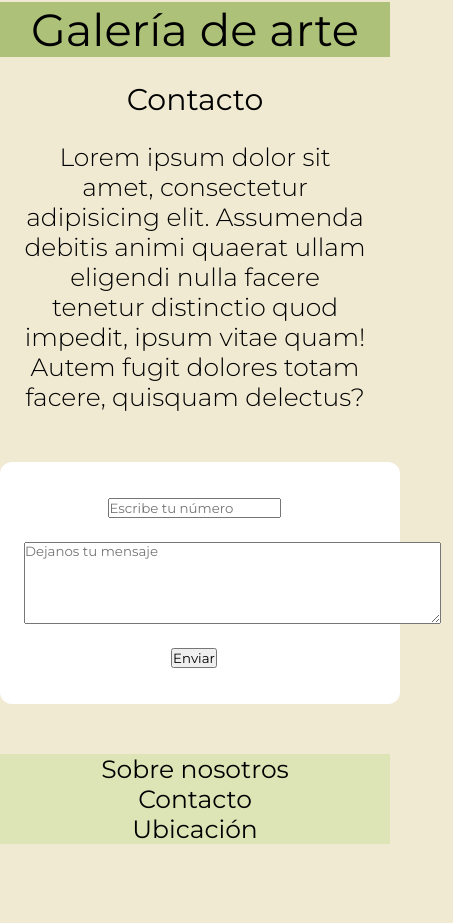
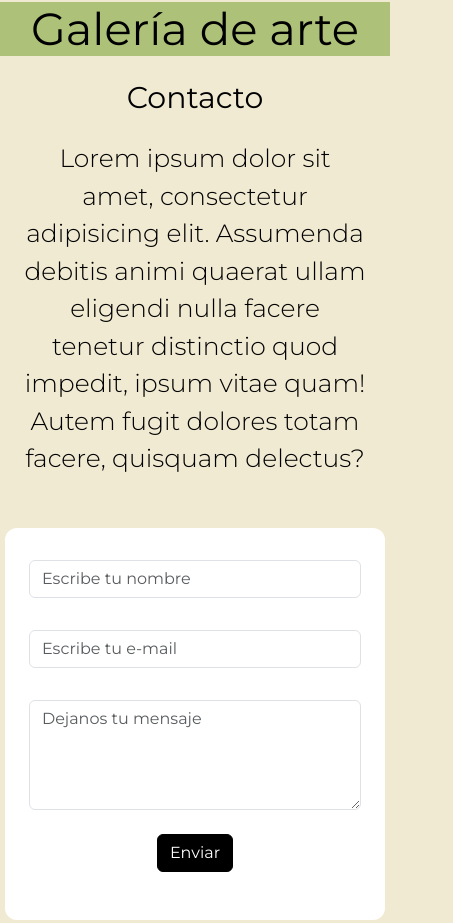
Before and after one commit to TizianoParto/GDA, a plain HTML site: page paginas/contacto.html in a window 390 px wide. Shown: the top 923 px of the page, 453 px wide, since content can reach past the window. Before the commit the page ends 844 px from the top, so only its background shows below. Drawn offline with nearby package versions, Linux system fonts and the light colour scheme.

Commit message:
Actualización formulario bootstrap y footer

```diff
--- a/css/style.css
+++ b/css/style.css
@@ -7,7 +7,6 @@
 
 body{
     background-color: rgb(240, 234, 210);
-    background-size: cover;
 }
 
 header{
@@ -89,7 +88,7 @@ main p{
     height: 500px;
 }
 
-.form{
+form{
     width: 500px;
     background-color: white;
     padding: 24px;
@@ -100,13 +99,14 @@ main p{
     text-align: center;
 }
 
-.box{
-    margin: 12px;
-    text-align: left;
+button{
+    background-color: black  !important;
+    border-color: black !important;
 }
 
-.button{
-    margin: 12px;
+button:hover{
+    background-color: white  !important;
+    color: black !important;
 }
 
 .mapa{
@@ -116,11 +116,13 @@ main p{
     margin: 50px;
 }
 
+
 footer{
     height: auto;
     width: 100%;
     background-color: rgb(221, 229, 182);
     text-align: center;
+    position: relative;
     bottom: 0;
     margin-top: 24px;
 }
@@ -133,41 +135,35 @@ footer h3 a{
     margin: 50px;
 }
 
+#if{
+    position: absolute;
+}
+
+
 @media (max-width:480px){
     header h1 a{
         font-size: 45px;
-        color: black;
-        text-decoration: none;
         font-weight: 400;
     }
 
     main h2{
         font-size: 30px;
-        color: black;
         font-weight: 400;
-        text-align: center;
-        margin: 24px;
     }
 
     main ul a{
         font-size: 25px;
-        color: black;
-        text-decoration: none;
         font-weight: 300;
-        text-align: center;
     }
 
     main p{
         font-size: 25px;
-        color: black;
         font-weight: 300;
-        text-align: center;
     }
 
     #museum{
         display: grid;
         grid-template-columns: 1fr;
-        place-items: center;
         margin: auto;
     }
 
@@ -177,33 +173,11 @@ footer h3 a{
         margin-top: 50px;
     }
 
-    .form{
-        width: 400px;
-        background-color: white;
-        padding: 24px;
-        margin: auto;
-        margin-top: 50px;
-        margin-bottom: 50px;
-        border-radius: 12px;
-        text-align: center;
-    }
-
-    .box{
-        margin: 12px;
-        text-align: left;
-        margin-left: auto;
-    }
-
-    .button{
-        margin: 12px;
-        margin-left: auto;
+    form{
+        width: 380px !important;
     }
 
     footer h3 a{
         font-size: 25px;
-        color: black;
-        text-decoration: none;
-        font-weight: 400;
-        margin: 50px;
     }
 }
--- a/paginas/contacto.html
+++ b/paginas/contacto.html
@@ -5,6 +5,7 @@
         <link rel="preconnect" href="https://fonts.googleapis.com">
         <link rel="preconnect" href="https://fonts.gstatic.com" crossorigin>
         <link href="https://fonts.googleapis.com/css2?family=Montserrat:wght@300;400&display=swap" rel="stylesheet">
+        <link href="https://cdn.jsdelivr.net/npm/bootstrap@5.3.3/dist/css/bootstrap.min.css" rel="stylesheet" integrity="sha384-QWTKZyjpPEjISv5WaRU9OFeRpok6YctnYmDr5pNlyT2bRjXh0JMhjY6hW+ALEwIH" crossorigin="anonymous">
         <link rel="stylesheet" href="../css/style.css">
         <link rel="shortcut icon" href="../imagenes/favicon-GDA.png" type="image/x-icon">
         <title>Galería de arte by Tiziano Parto</title>
@@ -19,11 +20,28 @@
             <h2>Contacto</h2>
             <p>Lorem ipsum dolor sit amet, consectetur adipisicing elit. Assumenda debitis animi quaerat ullam eligendi nulla facere tenetur distinctio quod impedit, ipsum vitae quam! Autem fugit dolores totam facere, quisquam delectus?</p>
             <div>
-                <section class="form">
-                    <input class="box" type="number" placeholder="Escribe tu número">
-                    <textarea class="box" name="" id="" cols="50" rows="5" placeholder="Dejanos tu mensaje"></textarea>
-                    <input class="button" type="submit" value="Enviar">
-                </section>
+                <form style="width: 26rem;">
+                    <!-- Name input -->
+                    <div data-mdb-input-init class="form-outline mb-4">
+                        <label class="form-label" for="form4Example1"></label>
+                        <input type="text" id="form4Example1" class="form-control" placeholder="Escribe tu nombre"/>
+                    </div>
+
+                    <!-- Email input -->
+                    <div data-mdb-input-init class="form-outline mb-4">
+                        <label class="form-label" for="form4Example2"></label>
+                        <input type="email" id="form4Example2" class="form-control" placeholder="Escribe tu e-mail" />
+                    </div>
+
+                    <!-- Message input -->
+                    <div data-mdb-input-init class="form-outline mb-4">
+                        <label class="form-label" for="form4Example3"></label>
+                        <textarea class="form-control" id="form4Example3" rows="4" placeholder="Dejanos tu mensaje"></textarea>
+                    </div>
+
+                    <!-- Submit button -->
+                    <button data-mdb-ripple-init type="button" class="btn btn-primary btn-block mb-4">Enviar</button>
+                </form>
             </div>
         </main>
         <footer>
@@ -33,5 +51,6 @@
                 <a href="./ubicacion.html">Ubicación</a>
             </h3>
         </footer>
+        <script src="https://cdn.jsdelivr.net/npm/bootstrap@5.3.3/dist/js/bootstrap.bundle.min.js" integrity="sha384-YvpcrYf0tY3lHB60NNkmXc5s9fDVZLESaAA55NDzOxhy9GkcIdslK1eN7N6jIeHz" crossorigin="anonymous"></script>
     </body>
 </html>
```
Also changed, not shown: index.html (+1 -1 lines).
